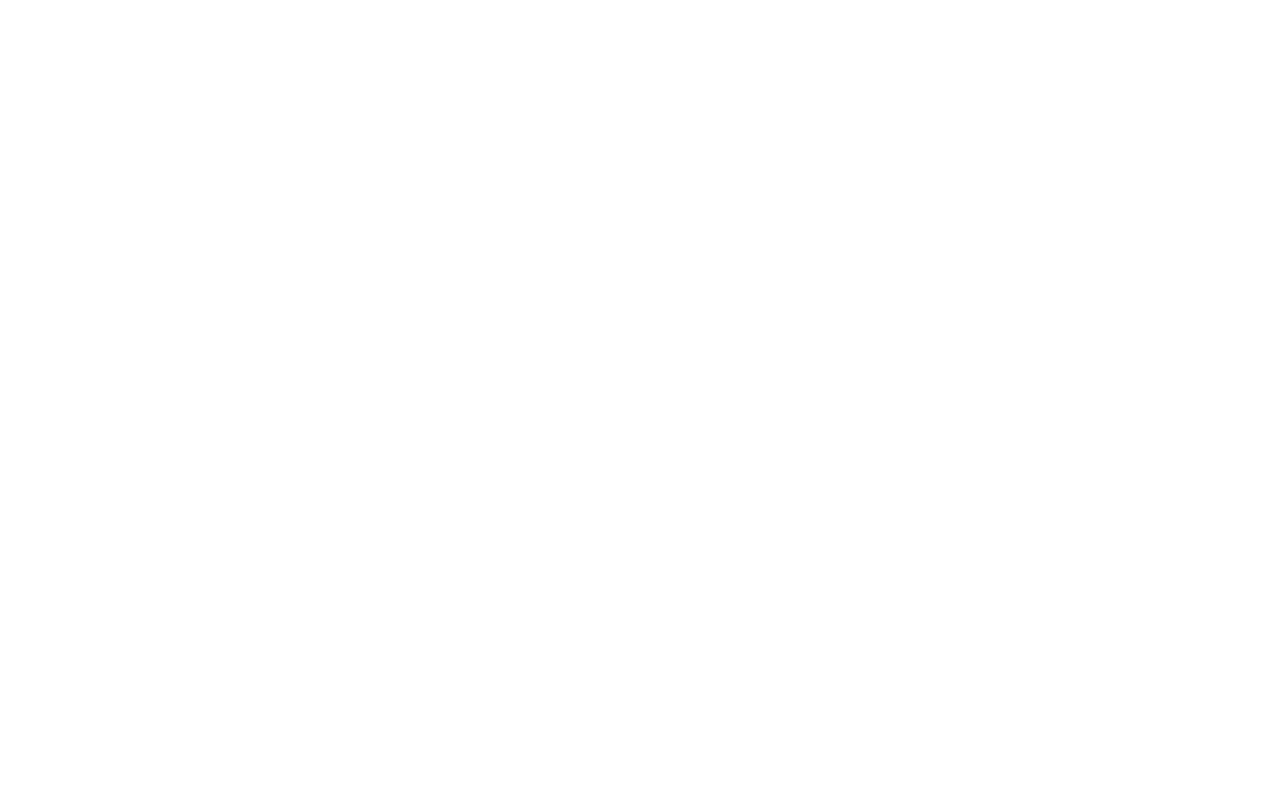
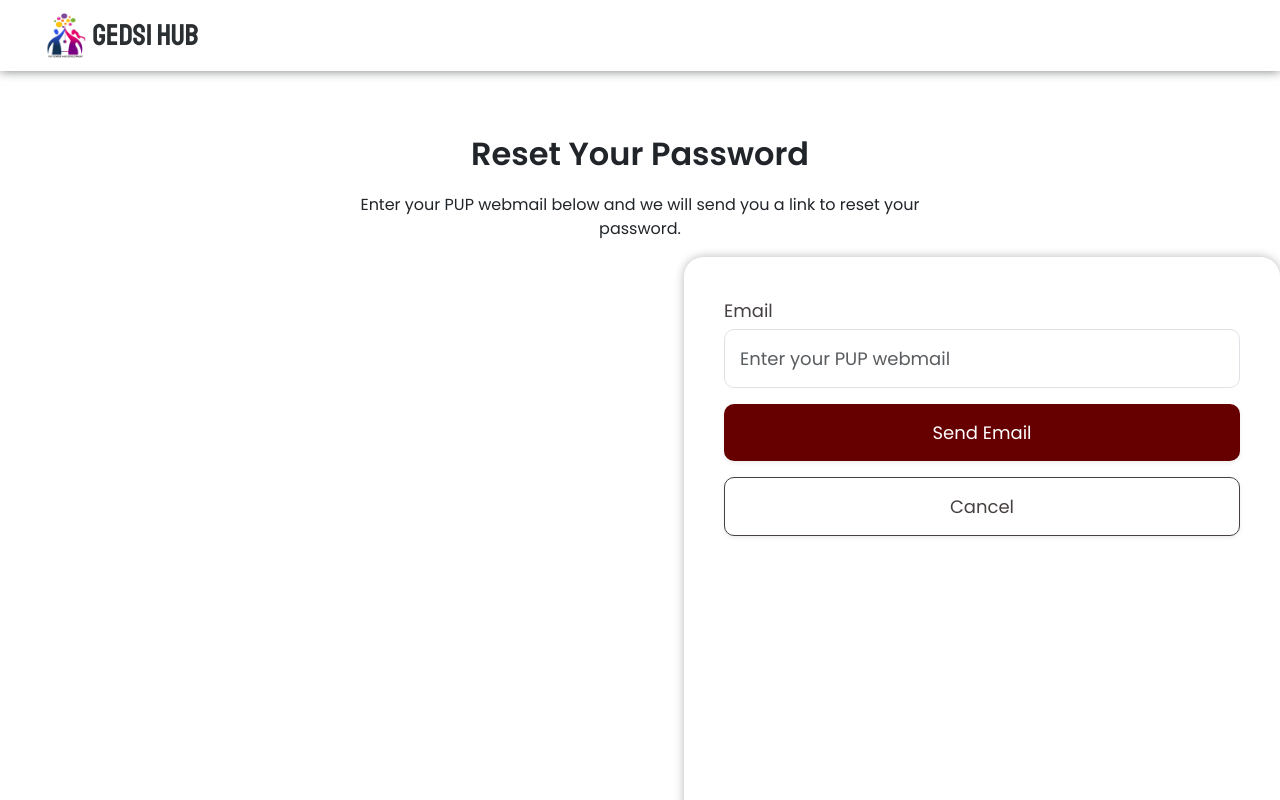
Before and after one commit to shixumi/GEDSIHUB_Module_1_frontend, a React (Create React App) app: page /forgotpw in a window 1280 px wide. Before the commit this address had no page. Shown: the top 800 px of the page. Built offline with nearby package versions, Linux system fonts and the light colour scheme.

Commit message:
minor adjustments + added 1 page

```diff
--- a/src/App.js
+++ b/src/App.js
@@ -8,6 +8,8 @@
 import HomePage from './pages/HomePage';
 import './bootstrap/css/bootstrap.min.css';
 import './css/activation.css';
+import './css/forgotpw.css';
+import ForgotPW from './pages/ForgotPW';
 
 
 const App = () => {
@@ -25,6 +27,7 @@
           path=""
           element={isAuthenticated ? <Navigate to="/home" /> : <Navigate to="/login" />}
         />
+        <Route path="/forgotpw" element={<ForgotPW />} />
       </Routes>
     </Router>
   );
--- a/src/css/activation.css
+++ b/src/css/activation.css
@@ -210,5 +210,9 @@
 .container h2 {
   margin-top: -10px;
   margin-bottom: 25px;
+}
+.gedsilogo {
+  margin-top: -10px;
+  margin-bottom: 25px;
   font-family: Staatliches, sans-serif;
 }
--- /dev/null
+++ b/src/css/forgotpw.css
@@ -0,0 +1,182 @@
+#main {
+  font-family: Poppins, sans-serif;
+}
+
+.navbar-brand {
+  padding-left: 55px;
+  font-size: 30px;
+  font-family: Staatliches, serif;
+  color: var(--bs-secondary-text-emphasis);
+  margin-left: 0;
+  background: url("../img/gadologo.jpg") left / contain no-repeat;
+}
+
+.navbar {
+  box-shadow: 0px 0px 10px rgba(33,37,41,0.6);
+  padding-left: 2%;
+}
+
+.container {
+  font-family: Poppins, sans-serif;
+}
+
+.row h2 {
+  margin-bottom: 0px;
+  font-size: 29px;
+}
+
+.form-control {
+  border-radius: 10px;
+  font-size: 18px;
+  padding-left: 15px;
+  padding-bottom: 15px;
+  padding-right: 15px;
+  padding-top: 15px;
+  max-width: 100%;
+}
+
+.login-card {
+  border-radius: 20px;
+  box-shadow: 0px 0px 10px rgba(33,37,41,0.33);
+  padding-left: 30px;
+  padding-right: 30px;
+  padding-top: 20px;
+  padding-bottom: 20px;
+}
+
+.login-btn {
+  padding: 15px;
+  border-radius: 10px;
+  background: #660000;
+  color: #ffffff;
+  border-style: none;
+  font-size: 18px;
+}
+
+.cancel-btn {
+  padding: 15px;
+  border-radius: 10px;
+  background: #ffffff;
+  color: #464040;
+  font-size: 18px;
+  border: 1px solid #464040 ;
+  text-decoration: none;
+}
+
+.login-sec h2 {
+  font-size: 25px;
+  margin-bottom: 0px;
+  color: #464040;
+}
+
+.login-btn:hover {
+  color: #ffffff;
+  background-color: #c81b1b;
+}
+
+.cancel-btn:hover {
+  color: #464040;
+  background-color: #ffffff;
+}
+
+.login-btn:active {
+  color: #ffffff;
+  background-color: #c81b1b;
+}
+
+.cancel-btn:active {
+  color: #464040;
+  background-color: rgb(255,255,255);
+}
+
+.login-lbl {
+  font-size: 18px;
+  margin-bottom: 5px;
+  color: #464040;
+}
+
+.rbm-me {
+}
+
+.rbm-me {
+  text-align: left;
+}
+
+.login-ftr {
+  font-size: 13px;
+  color: #464040;
+  margin-bottom: 30px;
+}
+
+.login-ftr a {
+  text-decoration: none;
+  color: #464040;
+}
+
+.login-ftr a:hover {
+  text-decoration: none;
+  color: #807f7f;
+}
+
+.login-con {
+  max-width: 596px;
+  background: #ffffff;
+  box-shadow: 0px 0px 10px rgba(33,37,41,0.33);
+  padding-top: 50px;
+  padding-left: 40px;
+  padding-bottom: 50px;
+  padding-right: 40px;
+  border-radius: 20px;
+}
+
+.log-main h2 {
+  margin-bottom: 35px;
+  margin-top: 35px;
+}
+
+@media (max-width: 500px) {
+  .login-con {
+    background: rgba(255,255,255,0);
+    box-shadow: 0px 0px;
+    padding: 45px 40px;
+    padding-top: 44px;
+    margin-top: 0;
+  }
+}
+
+@media (max-width: 500px) {
+  .log-main h2 {
+    font-size: 25px;
+    font-weight: 600;
+    margin-bottom: 14px;
+  }
+}
+
+@media (max-width: 500px) {
+  #main {
+    margin-top: 150px;
+    height: 100%;
+  }
+}
+
+.select-role {
+  height: 59px;
+  border-radius: 10px;
+  font-size: 18px;
+}
+
+select:invalid, select[value=""] {
+  color: #595c69;
+}
+
+.reset-p {
+  display: flex;
+  justify-content: center;
+}
+
+@media (max-width: 500px) {
+  .reset-p {
+    padding-right: 30px;
+    padding-left: 30px;
+  }
+}
--- a/src/pages/Emailsent.js
+++ b/src/pages/Emailsent.js
@@ -2,6 +2,7 @@
 import { useNavigate } from 'react-router-dom';
 
 const EmailSent = () => {
+
     return (
         <div>
             <nav className="navbar navbar-expand-md fixed-top" style={{ background: '#ffffff' }}>
--- /dev/null
+++ b/src/pages/ForgotPW.js
@@ -0,0 +1,73 @@
+import React, { useState } from 'react';
+
+const ForgotPW = () => {
+  const [email, setEmail] = useState('');
+
+  const handleEmailChange = (e) => {
+    setEmail(e.target.value);
+  };
+
+  const handleSubmit = (e) => {
+    e.preventDefault();
+    // Add the logic to handle the email submission here
+    console.log(`Email submitted: ${email}`);
+  };
+
+  return (
+    <>
+      <nav className="navbar navbar-expand-md fixed-top" style={{ background: '#ffffff' }}>
+        <div className="container-fluid">
+          <a className="navbar-brand login" href="#">GEDSI HUB</a>
+        </div>
+      </nav>
+
+      <section id="main" className="log-main">
+        <div
+          className="text-center flex-column justify-content-center align-items-center align-content-center mx-auto justify-content-md-center upper info"
+          style={{ maxWidth: '596px' }}
+        >
+          <h2 className="fw-semibold text-center" style={{ textAlign: 'center', marginBottom: '20px' }}>
+            Reset Your Password
+          </h2>
+          <p className="d-flex justify-content-center reset-p">
+            Enter your PUP webmail below and we will send you a link to reset your password.
+          </p>
+        </div>
+
+        <div className="container login-con" style={{ paddingTop: '40px' }}>
+          <form className="text-center" onSubmit={handleSubmit}>
+            <div className="mb-3">
+              <label className="form-label d-flex d-lg-flex justify-content-start justify-content-lg-start login-lbl">
+                Email
+              </label>
+              <input
+                className="focus-ring focus-ring-light form-control d-flex justify-content-center align-items-center login-form"
+                type="email"
+                name="email"
+                placeholder="Enter your PUP webmail"
+                value={email}
+                onChange={handleEmailChange}
+                required
+                pattern="^[a-zA-Z0-9._%+-]+@.+\.(pup|edu|com)$"
+              />
+            </div>
+
+            <div className="mb-3">
+              <button className="shadow-sm d-block w-100 login-btn" type="submit" title="click to login">
+                Send Email
+              </button>
+            </div>
+
+            <div className="mb-3">
+              <a className="shadow-sm d-block w-100 cancel-btn" role="button" href="#" title="click to login">
+                Cancel
+              </a>
+            </div>
+          </form>
+        </div>
+      </section>
+    </>
+  );
+};
+
+export default ForgotPW;
--- a/src/pages/LoginPage.js
+++ b/src/pages/LoginPage.js
@@ -2,6 +2,7 @@
 import React, { useState } from 'react';
 import { useNavigate } from 'react-router-dom';
 import gadologo from '../img/v2gadologo.png';
+import ForgotPW from './ForgotPW';
 
 
 const LoginPage = () => {
@@ -48,7 +49,7 @@
             <img src={gadologo} width='150px' margin-bottom="200px" alt="logo" className="logo" />
           </div>
 
-          <h2>GEDSI HUB</h2>
+          <h2 className='gedsilogo'>GEDSI HUB</h2>
           <p class='text-center'>Sign in to start your session</p>
           <form className="text-center" onSubmit={handleSubmit}>
             <div className="mb-3">
@@ -82,7 +83,7 @@
                 <input className="form-check-input" type="checkbox" id="formCheck-1" />
                 <label className="form-check-label" htmlFor="formCheck-1">Keep me logged in</label>
               </div>
-              <a className="fgt-pass">Forgot Password?</a>
+              <a className="fgt-pass" href='/forgotpw'>Forgot Password?</a>
             </div>
             <div className="mb-3">
               <button className="btn btn-primary shadow-sm d-block w-100 login-btn" type="submit">Sign in</button>
--- a/src/pages/RegisterPage.js
+++ b/src/pages/RegisterPage.js
@@ -46,7 +46,7 @@
           <div class="text-center formlogo">
             <img src={gadologo} width='150px' margin-bottom="200px" alt="logo" className="logo" />
           </div>
-          <h2 class="head2">GEDSI HUB</h2>
+          <h2 class="gedsilogo">GEDSI HUB</h2>
           <p class='text-center'>Fill up to activate your account</p>
           <form className="text-center" onSubmit={handleSubmit}>
             <div className="mb-3">
@@ -55,7 +55,7 @@
                 className="focus-ring focus-ring-light form-control login-form"
                 type="email"
                 name="email"
-                placeholder="Enter your pup webmail"
+                placeholder="Webmail"
                 required
                 pattern="^[a-zA-Z0-9._%+-]+@.+\.(pup|edu|com)$"
                 value={email}
@@ -68,7 +68,7 @@
                 className="focus-ring focus-ring-light form-control"
                 type="password"
                 name="password"
-                placeholder="Enter your password"
+                placeholder="Password"
                 required
                 minLength="6"
                 value={password}
```
